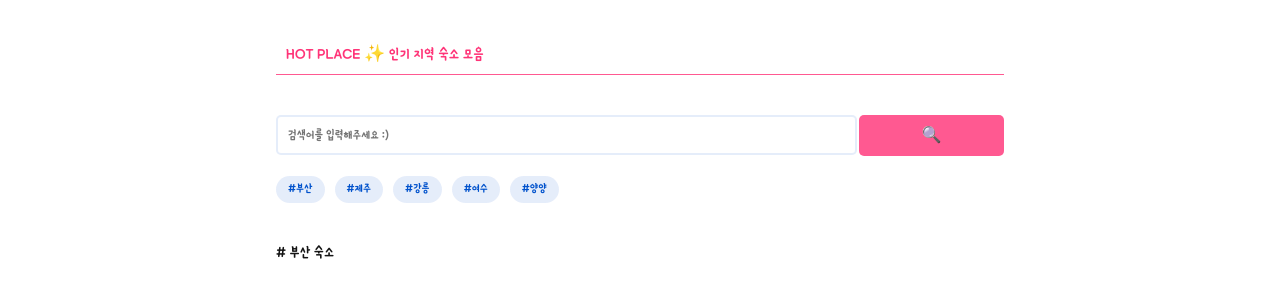
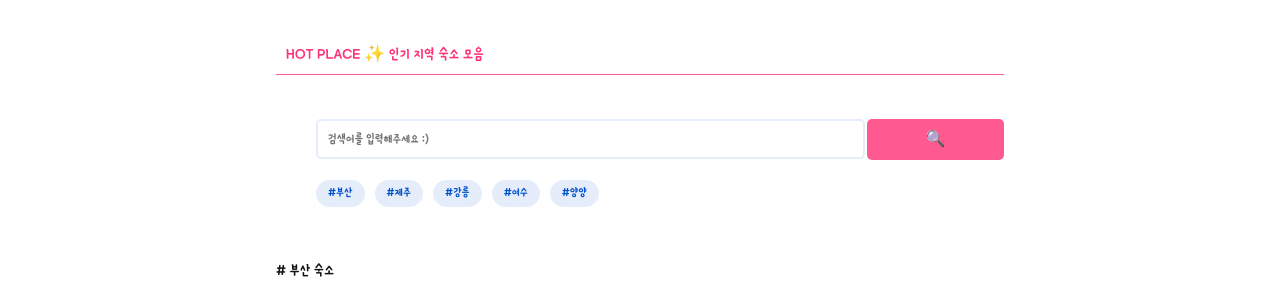
Before and after one commit to KDT1-FE/Y_FE_Toy2, a Next.js app: page /host-list in a window 1280 px wide. Shown: the top 281 px of the page. Built offline with nearby package versions, Linux system fonts and the light colour scheme; no server answers; the database is empty; a web font is replaced by a local one.

Commit message:
Design:숙소목록 상단 고정 헤더로 변경

```diff
--- a/components/host-list/HostDetailsModal.module.scss
+++ b/components/host-list/HostDetailsModal.module.scss
@@ -1,6 +1,7 @@
 @import '@/styles/index.scss';
 .dim {
   @include dim;
+  z-index: 15;
 }
 
 .ModalBox {
@@ -10,16 +11,8 @@
   padding: 2rem;
   box-sizing: border-box;
   @include shadow-bottom;
-  // transition:
-  //   opacity 0.3s,
-  //   transform 0.3s;
-  // opacity: 0;
-  // visibility: hidden;
-  // &.open {
-  //   opacity: 1;
-  //   visibility: visible;
-  //   transform: translate(-50%, -50%) scale(1);
-  // }
+  z-index: 20;
+
   .close-icon {
     font-size: 2.4rem;
     position: absolute;
--- a/package.json
+++ b/package.json
@@ -10,6 +10,7 @@
   },
   "dependencies": {
     "axios": "^1.6.0",
+    "classnames": "^2.3.2",
     "firebase": "^10.6.0",
     "jwt-decode": "^4.0.0",
     "next": "14.0.1",
--- a/pages/host-list/hostList.module.scss
+++ b/pages/host-list/hostList.module.scss
@@ -15,6 +15,33 @@
   height: 100%;
   padding: 2rem;
   padding-bottom: 10rem;
+
+  .title {
+    color: $black;
+    color: $brand-pink;
+    font-size: $font-size-lg;
+    border-bottom: 1px solid $light-pink;
+    padding: 1rem;
+    margin-bottom: 2rem;
+    text-overflow: ellipsis;
+    white-space: nowrap;
+  }
+
+  .header {
+    position: sticky;
+    background: #fff;
+    width: 100%;
+    top: 0;
+    padding: 1rem 0;
+    transition: top 0.5s ease-in-out;
+    z-index: 10;
+
+    &.scrollHeader {
+      @include shadow-bottom;
+    }
+    .inner {
+      max-width: $max-width;
+    }
     .hash {
       display: flex;
       justify-content: flex-start;
@@ -22,7 +49,6 @@
       flex-wrap: wrap;
       gap: 2rem 1rem;
       margin: 2rem 0 1rem;
-
       li {
         display: inline-block;
         button {
@@ -37,16 +63,6 @@
         }
       }
     }
-
-  .title {
-    color: $black;
-    color: $brand-pink;
-    font-size: $font-size-lg;
-    border-bottom: 1px solid $light-pink;
-    padding: 1rem;
-    margin-bottom: 4rem;
-    text-overflow: ellipsis;
-    white-space: nowrap;
   }
   .location {
     display: inline-block;
--- a/pages/host-list/index.tsx
+++ b/pages/host-list/index.tsx
@@ -1,5 +1,6 @@
 import React, { useState, useEffect } from 'react';
 import HostListItem from '@/components/host-list/HostListItem';
+import classNames from 'classnames/bind';
 import {
   addHostsToFirestore,
   getHostsByLocation,
@@ -22,7 +23,23 @@ export default function HostListPage() {
   const [searchQuery, setSearchQuery] = useState<string>('');
   const [locationsToShow, setLocationsToShow] = useState<string[]>(locations);
   const [noResultsMessage, setNoResultsMessage] = useState(false);
+  const [isScrolling, setIsScrolling] = useState(false);
 
+  useEffect(() => {
+    function handleScroll() {
+      const { scrollY } = window;
+      setIsScrolling(scrollY > 0);
+    }
+
+    window.addEventListener('scroll', handleScroll);
+    return () => {
+      window.removeEventListener('scroll', handleScroll);
+    };
+  }, []);
+
+  const headerClass = `${styles.header} ${
+    isScrolling ? styles.scrollHeader : ''
+  }`;
   useEffect(() => {
     const fetchHosts = async () => {
       try {
@@ -90,6 +107,8 @@ export default function HostListPage() {
   return (
     <section className={styles.container}>
       <h2 className={styles.title}>HOT PLACE ✨ 인기 지역 숙소 모음</h2>
+      <header className={headerClass}>
+        <dir className={styles.inner}>
           <Search value={searchQuery} onSearch={handleSearch} />
           <ul className={styles.hash}>
             {locationsToShow.map(location => (
@@ -103,6 +122,8 @@ export default function HostListPage() {
               </li>
             ))}
           </ul>
+        </dir>
+      </header>
       <div>
         {locationsToShow.map(location => (
           <div key={location} id={location}>
```
Also changed, not shown: components/host-list/StickyHeader.tsx (added), 1 other file (tests, documents, lock files or other folders). Lines whose indentation alone changed are shown as unchanged.
